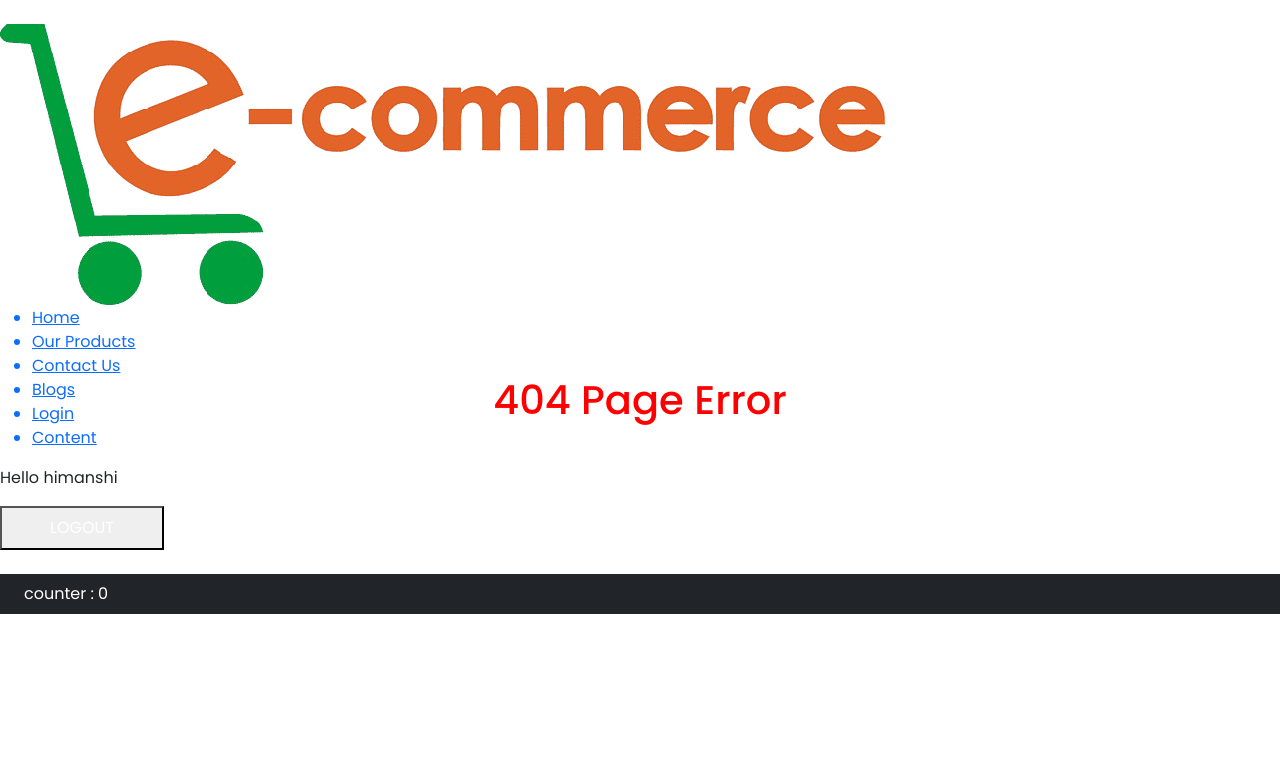
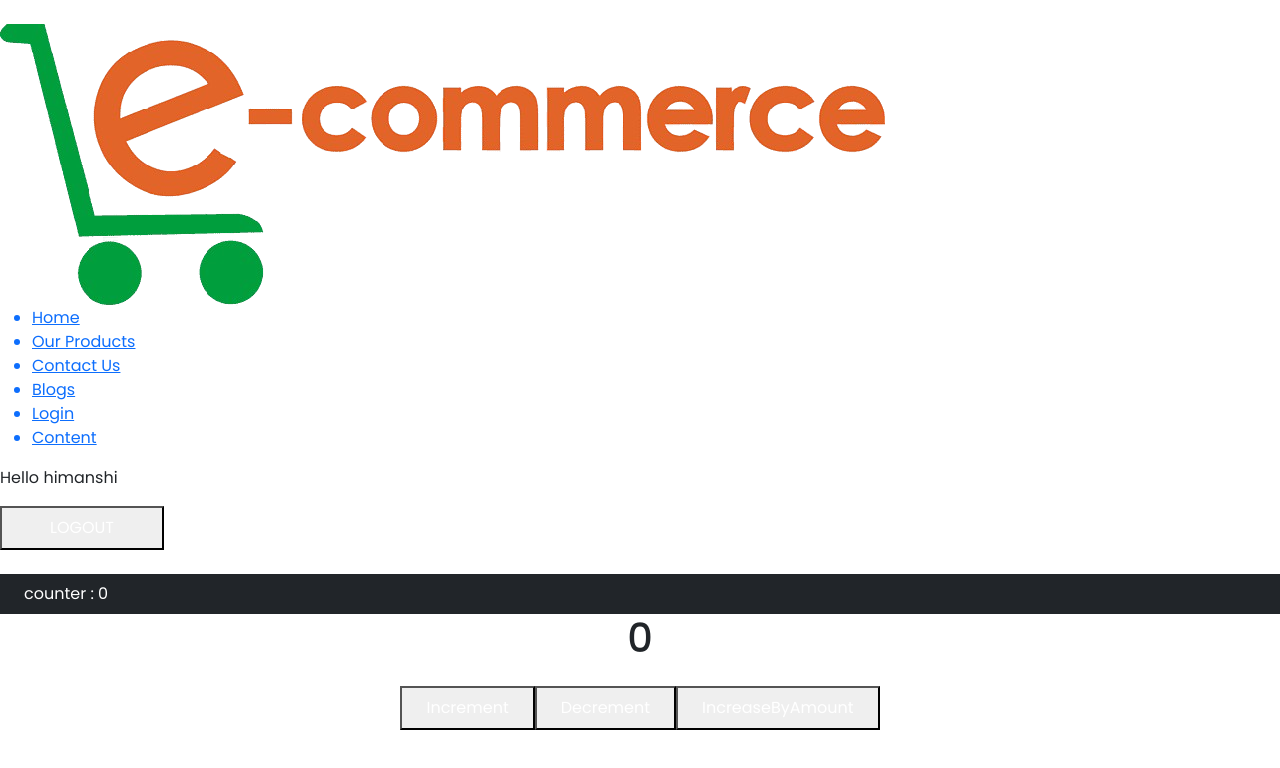
Before and after one commit to himanshig934/ecommerce, a React (Create React App) app: page /button in a window 1280 px wide. Before the commit this address had no page. Shown: the top 768 px of the page. Built offline with nearby package versions, Linux system fonts and the light colour scheme; a web font is replaced by a local one.

Commit message:
add the changes

```diff
--- a/src/App.js
+++ b/src/App.js
@@ -16,6 +16,7 @@ import Kids from './components/Kids';
 
 import { BrowserRouter as Router, Routes, Route } from "react-router-dom";
 import NotFound from './components/NotFound';
+import Button from './components/Button';
 
 
 function App() {
@@ -30,8 +31,6 @@ function App() {
 
               <Header />
 
-
-
               <Routes>
                 <Route path='/' element={<Home />} />
                 <Route path="/contact-us" element={<Contact />} />
@@ -39,14 +38,14 @@ function App() {
                 <Route path='/blogs' element={<Blogs />} />
                 <Route path='/post/:id' element={<Single />} />
                 <Route path='/login' element={<Login />} />
-              <Route path='/content' element={<Content />} />
-              <Route path='/men' element={<Men/>} />
-              <Route path='*'  element={<NotFound/>} />
 
+                <Route path="/content" element={<Content />}>
+                  <Route path="men" element={<Men />} />
+                  <Route path="kids" element={<Kids />} />
+                </Route>
+                <Route path='*' element={<NotFound />} />
+                <Route path='/button' element={<Button/>}/>
               </Routes>
-
-
-
 
             </Router>
           </CounterProvider>
--- /dev/null
+++ b/src/components/Button.jsx
@@ -0,0 +1,35 @@
+import React from 'react'
+import { useDispatch, useSelector } from 'react-redux'
+import { decrement, IncreaseByAmount, increment } from '../redux/CounterSlice'
+
+export default function Button() {
+
+    const dispatch = useDispatch()
+    const count = useSelector((state) => state.counter.value)
+
+    return (
+        <>
+            {/* increment and decrement */}
+
+            <div className='text-center mt-6'>
+                <h1>{count}</h1>
+
+                <div className='flex justify-center mt-4'>
+                    <button className='bg-indigo-900 px-4 py-2 text-white mr-4'
+                        onClick={() => dispatch(increment())}
+                    >Increment</button>
+
+                    <button className='bg-pink-900 px-4 py-2 text-white mr-4'
+                        onClick={() => dispatch(decrement())}
+                    >Decrement</button>
+
+                    <button className='bg-orange-500 px-4 py-2 text-white'
+                        onClick={() => dispatch(IncreaseByAmount(10))}>
+                    IncreaseByAmount</button>
+
+                </div>
+            </div>
+
+        </>
+    )
+}
--- a/src/components/Content.jsx
+++ b/src/components/Content.jsx
@@ -4,7 +4,7 @@ import axios from 'axios';
 import Input from './Input';
 import Timer from './Timer';
 import { counterContext } from '../context/CounterContext';
-import { Link } from 'react-router-dom';
+import { Link, Outlet } from 'react-router-dom';
 
 export default function Content() {
 
@@ -101,10 +101,13 @@ function resetbutton(){
     <button className='bg-red-600 px-4 py-2 text-white' onClick={resetbutton} >Reset</button>
    </div>
 
-         <div className='flex justify-center item-center gap-6 mt-[20px]'>
-           <Link to='/mens'><li>Mens</li></Link>
-            <Link to='/kids'><li>Kids</li></Link>
+         {/* <div className='flex justify-center item-center gap-6 mt-[20px]'>
+           <Link to='men'><li>Mens</li></Link>
+            <Link to='kids'><li>Kids</li></Link>
          </div>
+            <Outlet/> */}
+
+
 
     </>
 
--- a/src/index.js
+++ b/src/index.js
@@ -9,6 +9,7 @@ import 'bootstrap/dist/js/bootstrap.bundle.js';
 import { Provider } from 'react-redux';
 import { store } from './redux/store';
 
+
 const root = ReactDOM.createRoot(document.getElementById('root'));
 root.render(
   <React.StrictMode>
--- a/src/redux/CounterSlice.js
+++ b/src/redux/CounterSlice.js
@@ -2,7 +2,7 @@ import { createSlice } from "@reduxjs/toolkit";
 
 export const CounterSlice = createSlice({
 
-    name: 'counter',
+    name : 'counter',
 
     initialState: {
         value: 0
@@ -14,10 +14,13 @@ export const CounterSlice = createSlice({
         },
         decrement : (state) => {
             state.value -= 1
+        },
+        IncreaseByAmount : (state, actions) => {
+            state.value += actions.payload
         }
     }
 
 })
 
-export const {increment, decrement} = CounterSlice.actions
+export const {increment, decrement, IncreaseByAmount} = CounterSlice.actions
 export default CounterSlice.reducer
--- a/src/redux/store.js
+++ b/src/redux/store.js
@@ -1,9 +1,12 @@
 import { configureStore } from "@reduxjs/toolkit";
+import counterReducer from "./CounterSlice";
 
 export const store = configureStore ({
 
 reducer : {
 
+counter : counterReducer
+
 }
 
 });
```
Lines whose indentation alone changed are shown as unchanged.
